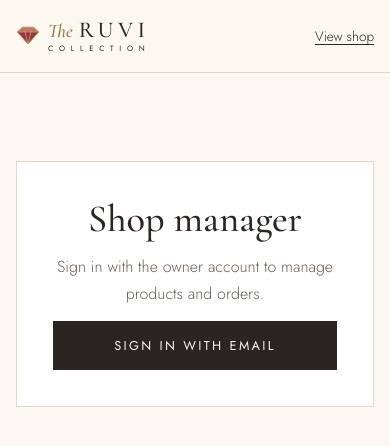
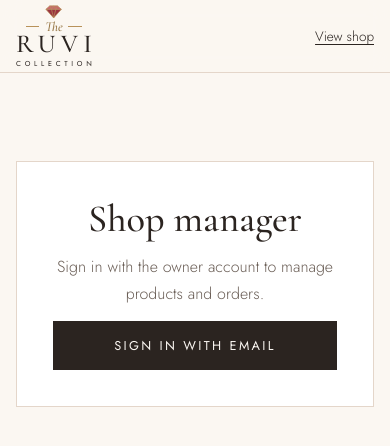
Before and after one commit to SrujanChary02/the-little-luxe, a plain HTML site: page admin.html in a window 390 px wide. Drawn offline with nearby package versions, Linux system fonts and the light colour scheme.

Commit message:
Use the stacked logo in the header and footer
Ruby, "— The —", RUVI and COLLECTION stacked like the main logo, on the shop,
Policies and owner pages. Sizes are in em so it scales as one piece: larger
in the footer, smaller on phones. Desktop header grows to 80px to fit it.

Co-Authored-By: Claude Opus 5.5 <noreply@anthropic.com>

```diff
--- a/admin.html
+++ b/admin.html
@@ -18,7 +18,7 @@
     <div class="container header-inner">
       <a href="./" class="logo" aria-label="The Ruvi Collection shop">
         <svg class="logo-gem" viewBox="0 0 80 64" aria-hidden="true"><path class="gem-crown" d="M22 4 H58 L76 20 H4 Z"/><path class="gem-pavilion" d="M4 20 H76 L40 60 Z"/><path d="M22 4 H58 L76 20 L40 60 L4 20 Z M4 20 H76 M22 4 L30 20 L40 60 M58 4 L50 20 L40 60 M30 20 L40 4 L50 20"/></svg>
-        <span class="logo-words"><span class="logo-line"><span class="logo-small">The</span><span class="logo-big">RUVI</span></span><span class="logo-sub">Collection</span></span>
+        <span class="logo-the"><span class="logo-rule"></span><span class="logo-small">The</span><span class="logo-rule"></span></span><span class="logo-big">RUVI</span><span class="logo-sub">Collection</span>
       </a>
       <div class="admin-head-actions">
         <a href="./" class="link-btn">View shop</a>
--- a/styles.css
+++ b/styles.css
@@ -15,7 +15,7 @@
 }
 
 * { box-sizing: border-box; margin: 0; padding: 0; }
-html { scroll-behavior: smooth; scroll-padding-top: 80px; }
+html { scroll-behavior: smooth; scroll-padding-top: 88px; }
 body {
   font-family: var(--sans);
   font-weight: 300;
@@ -72,26 +72,22 @@ em { font-style: italic; color: var(--gold-dark); }
   background: rgba(251,247,242,.92); -webkit-backdrop-filter: blur(10px); backdrop-filter: blur(10px);
   border-bottom: 1px solid var(--line);
 }
-.header-inner { display: flex; align-items: center; justify-content: space-between; height: 72px; }
-.logo { display: flex; align-items: center; gap: 12px; line-height: 1; }
-.logo-gem { width: 30px; flex: none; color: var(--gold); }
+.header-inner { display: flex; align-items: center; justify-content: space-between; height: 80px; }
+@media (max-width: 900px) { .header-inner { height: 72px; } }
+/* Stacked logo: ruby / — The — / RUVI / COLLECTION. Every size is in em, so changing
+   .logo's font-size scales the whole logo (bigger in the footer, smaller on phones). */
+.logo { display: flex; flex-direction: column; align-items: center; font-size: 1rem; line-height: 1; white-space: nowrap; }
+.logo-gem { width: 1.2em; flex: none; color: var(--gold); }
 .logo-gem path { fill: none; stroke: currentColor; stroke-width: 3.2; stroke-linejoin: round; }
 .logo-gem .gem-crown { fill: #c9666f; stroke: none; }      /* the ruby: a nod to "Ruvi" */
 .logo-gem .gem-pavilion { fill: #9a3440; stroke: none; }
-.logo-words { display: flex; flex-direction: column; align-items: flex-start; white-space: nowrap; }
-.logo-line { display: flex; align-items: baseline; gap: 8px; }
-.logo-small { font-family: var(--serif); font-style: italic; font-weight: 500; font-size: 1.45rem; color: var(--gold-dark); }
-.logo-big { font-family: var(--serif); font-size: 1.75rem; letter-spacing: .2em; margin-right: -.2em; font-weight: 500; }
-/* "COLLECTION" is spaced out to sit exactly under "The RUVI" */
-.logo-sub { font-family: var(--sans); font-weight: 400; font-size: .6rem; text-transform: uppercase; letter-spacing: .735em; margin-right: -.735em; margin-top: 3px; }
-@media (max-width: 400px) {
-  .logo { gap: 8px; }
-  .logo-gem { width: 24px; }
-  .logo-line { gap: 6px; }
-  .logo-small { font-size: 1.2rem; }
-  .logo-big { font-size: 1.42rem; }
-  .logo-sub { font-size: .48rem; letter-spacing: .75em; margin-right: -.75em; }
-}
+.logo-the { display: flex; align-items: center; gap: .4em; margin-top: .14em; }
+.logo-rule { width: .95em; height: 1px; background: var(--gold); }
+.logo-small { font-family: var(--serif); font-style: italic; font-weight: 500; font-size: .95em; line-height: .9; color: var(--gold-dark); }
+.logo-big { font-family: var(--serif); font-size: 1.8em; line-height: .8; letter-spacing: .2em; margin-right: -.2em; font-weight: 500; margin-top: .06em; }
+/* "COLLECTION" is spaced out to sit exactly under "RUVI" */
+.logo-sub { font-family: var(--sans); font-weight: 400; font-size: .5em; text-transform: uppercase; letter-spacing: .52em; margin-right: -.52em; margin-top: .7em; }
+@media (max-width: 900px) { .logo { font-size: .9rem; } }
 .nav { display: flex; gap: 36px; margin-left: auto; margin-right: 28px; }
 @media (max-width: 1000px) { .nav { gap: 22px; margin-right: 18px; } }
 .header-actions { display: flex; align-items: center; gap: 6px; }
@@ -701,7 +697,7 @@ h2 em { font-style: italic; color: var(--gold-dark); }
 .footer-ig { display: inline-flex; align-items: center; gap: 8px; margin-top: 14px; font-size: .88rem; color: var(--gold-light); }
 .footer-ig:hover { color: var(--ivory); }
 .footer-ig svg { width: 18px; height: 18px; fill: none; stroke: currentColor; stroke-width: 1.6; }
-.logo-light { color: var(--ivory); width: max-content; }
+.logo-light { color: var(--ivory); width: max-content; font-size: 1.3rem; }
 .logo-light .logo-small { color: var(--gold-light); }
 .footer-col { display: grid; gap: 10px; align-content: start; font-size: .9rem; }
 .footer-col h4 { font-family: var(--sans); font-weight: 500; font-size: .7rem; letter-spacing: .22em; text-transform: uppercase; color: var(--ivory); margin-bottom: 6px; }
```
Also changed, not shown: index.html (+2 -2 lines), policies.html (+1 -1 lines).
